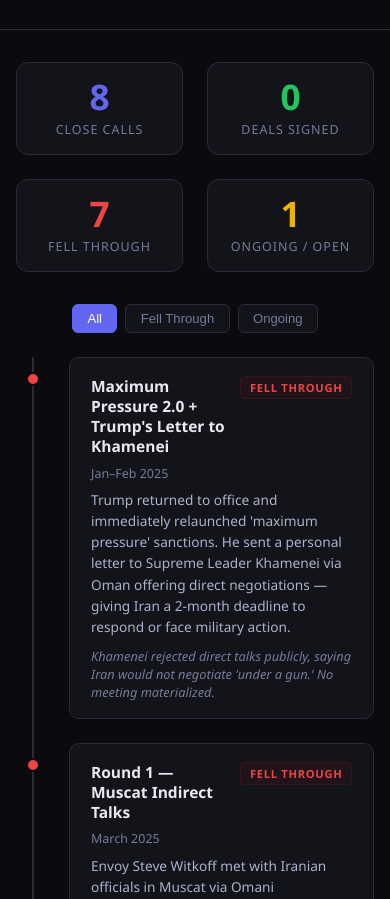
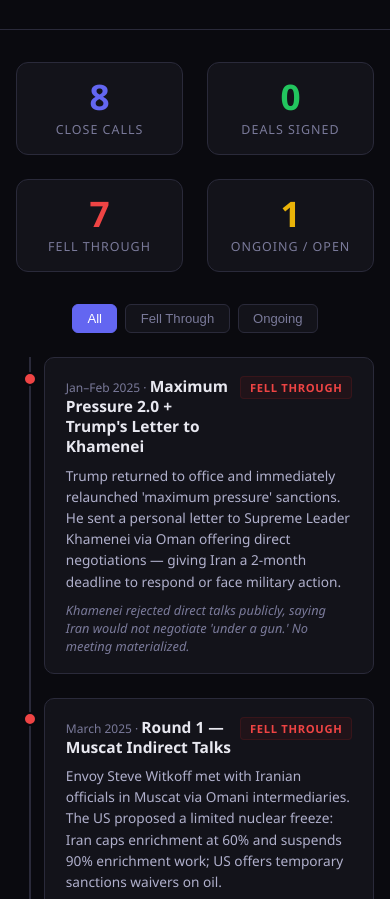
Before and after one commit to adamorad/iran-deal-counter, a plain HTML site: page index.html in a window 390 px wide. Shown: the part 154-1053 px from the top of the page. Drawn offline with Linux system fonts and the light colour scheme.

Commit message:
Show month/year on timeline axis

```diff
--- a/index.html
+++ b/index.html
@@ -131,7 +131,7 @@
       }
 
       .timeline {
-        max-width: 760px;
+        max-width: 860px;
         margin: 0 auto;
         padding: 0 1rem 4rem;
         position: relative;
@@ -140,7 +140,7 @@
       .timeline::before {
         content: "";
         position: absolute;
-        left: calc(1rem + 20px);
+        left: calc(1rem + 112px);
         top: 0;
         bottom: 0;
         width: 2px;
@@ -149,7 +149,7 @@
 
       .event {
         display: flex;
-        gap: 1.2rem;
+        gap: 0;
         margin-bottom: 1.5rem;
         position: relative;
         transition: opacity 0.2s;
@@ -159,9 +159,21 @@
         display: none;
       }
 
+      .event-date {
+        flex-shrink: 0;
+        width: 100px;
+        text-align: right;
+        padding-right: 1rem;
+        padding-top: 0.85rem;
+        font-size: 0.78rem;
+        font-weight: 600;
+        color: var(--muted);
+        line-height: 1.3;
+      }
+
       .dot-wrap {
         flex-shrink: 0;
-        width: 42px;
+        width: 26px;
         display: flex;
         justify-content: center;
         padding-top: 0.9rem;
@@ -247,12 +259,6 @@
         border: 1px solid #1e3a5f40;
       }
 
-      .card-year {
-        font-size: 0.78rem;
-        color: var(--muted);
-        margin-bottom: 0.45rem;
-      }
-
       .card-desc {
         font-size: 0.855rem;
         color: #b0b0cc;
@@ -266,12 +272,21 @@
         font-style: italic;
       }
 
-      @media (max-width: 480px) {
+      @media (max-width: 560px) {
         .timeline::before {
-          left: calc(1rem + 16px);
+          left: calc(1rem + 13px);
+        }
+        .event-date {
+          display: none;
         }
         .dot-wrap {
-          width: 34px;
+          width: 28px;
+        }
+        .card-title::before {
+          content: attr(data-date) " · ";
+          color: var(--muted);
+          font-weight: 400;
+          font-size: 0.75rem;
         }
         .stat-card {
           min-width: 110px;
@@ -406,13 +421,13 @@
           const div = document.createElement("div");
           div.className = "event" + (show ? "" : " hidden");
           div.innerHTML = `
+      <div class="event-date">${ev.year}</div>
       <div class="dot-wrap"><div class="dot ${ev.status}"></div></div>
       <div class="card">
         <div class="card-top">
-          <div class="card-title">${ev.title}</div>
+          <div class="card-title" data-date="${ev.year}">${ev.title}</div>
           <span class="badge ${ev.status}">${labels[ev.status]}</span>
         </div>
-        <div class="card-year">${ev.year}</div>
         <div class="card-desc">${ev.desc}</div>
         <div class="card-why">${ev.why}</div>
       </div>
```
